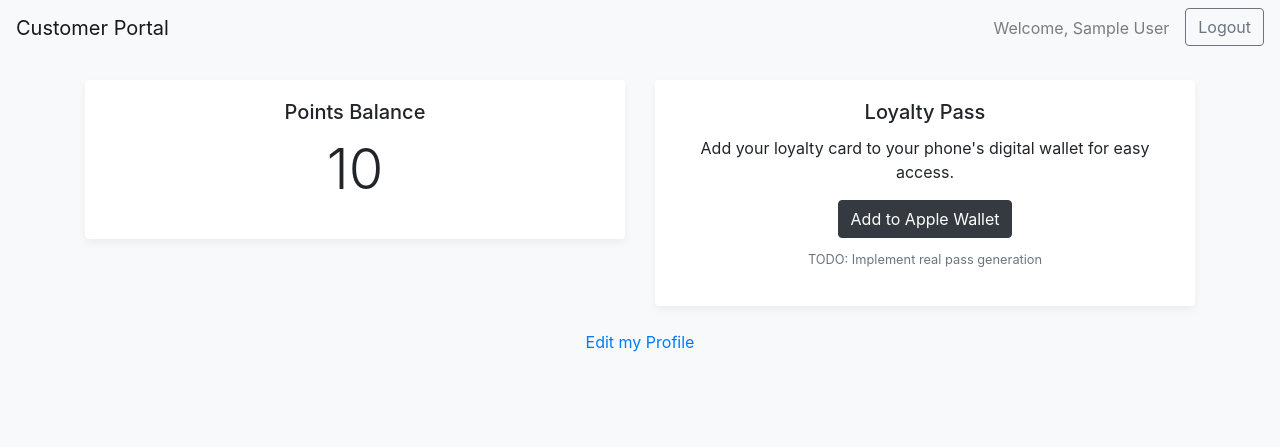
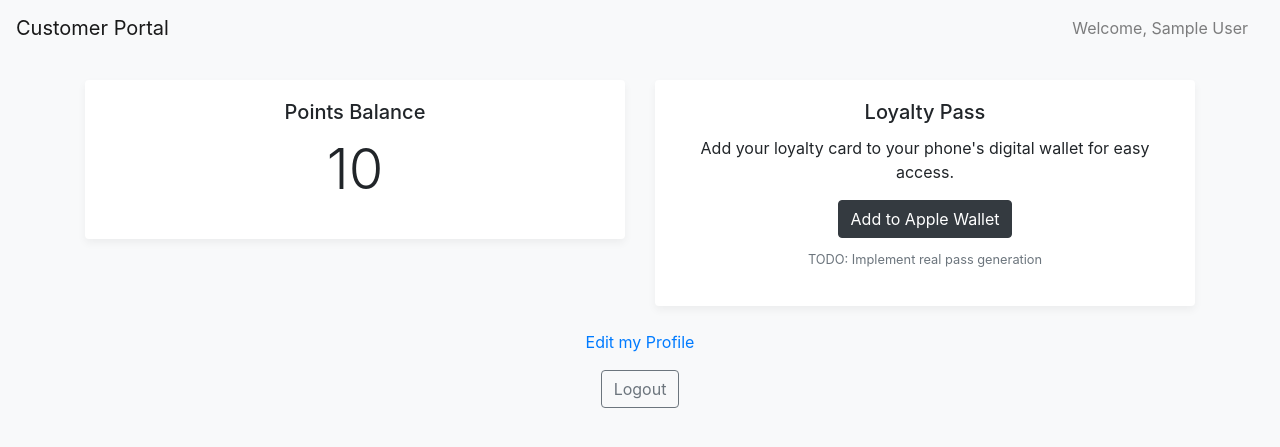
Before and after one commit to leon44/loyalty-hi, a Flask app: page / in a window 1280 px wide. Shown: the top 447 px of the page. Run offline with Flask 2, Linux system fonts and the light colour scheme; the visitor is signed in with stand-in values (Sample User, id 1); tables that the repository leaves empty hold one stand-in row (values such as "Sample post"); a database or web service that is not in the repository returns one stand-in record (values such as "Sample title"); data that the repository does not hold is empty; some libraries are stand-ins or nearby versions.

Commit message:
logout on mobile

```diff
--- a/app/templates/base.html
+++ b/app/templates/base.html
@@ -16,9 +16,6 @@
                     <li class="nav-item">
                         <span class="navbar-text mr-3">Welcome, {{ session.get('customer_name', 'User') }}</span>
                     </li>
-                    <li class="nav-item">
-                        <a class="btn btn-outline-secondary" href="{{ url_for('auth.logout') }}">Logout</a>
-                    </li>
                 {% endif %}
             </ul>
         </div>
@@ -35,5 +32,12 @@
         {% endwith %}
         {% block content %}{% endblock %}
     </main>
+    <footer class="footer mt-auto py-3 bg-light">
+        <div class="container text-center">
+            {% if 'user_email' in session %}
+                <a class="btn btn-outline-secondary" href="{{ url_for('auth.logout') }}">Logout</a>
+            {% endif %}
+        </div>
+    </footer>
 </body>
 </html>
```
